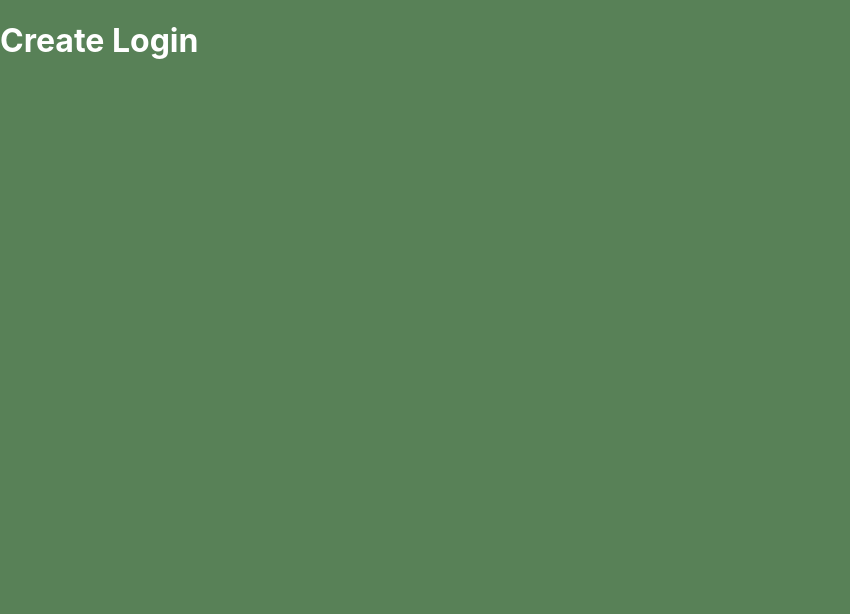
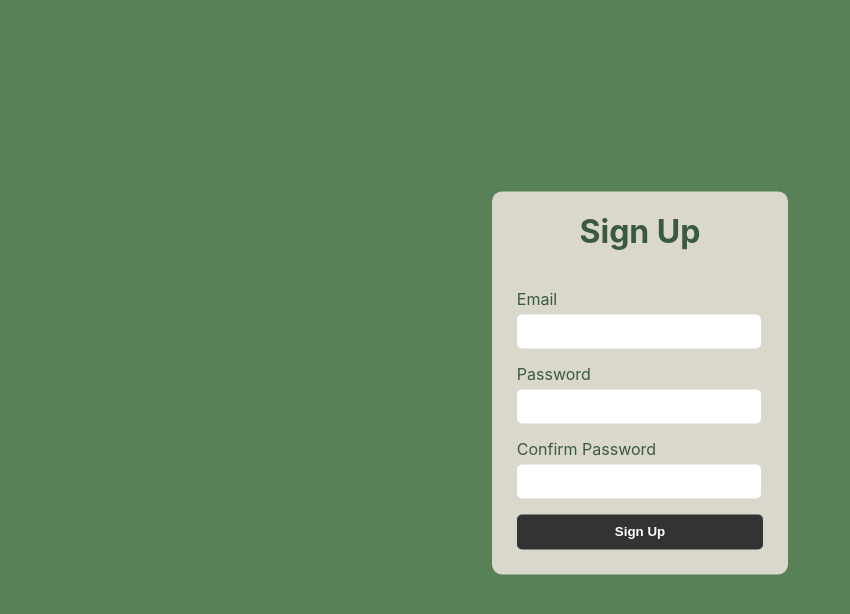
Before and after one commit to broliver18/stick-it-frontend, a React (Create React App) app: page /host-register in a window 1280 px wide. Shown: the top 614 px of the page, without its empty margins (0-850 px from the left). Built offline with nearby package versions, Linux system fonts and the light colour scheme; no server answers.

Commit message:
Finish sign-up page frontend

```diff
--- a/src/Components/HostRegister/HostRegister.js
+++ b/src/Components/HostRegister/HostRegister.js
@@ -1,15 +1,50 @@
-import React, { useState, useEffect } from "react";
+import React, { useState, useEffect, useRef } from "react";
 import { Link } from "react-router-dom";
 import { socket } from "../../socket";
 
 import "./HostRegister.css";
 
 function HostRegister() {
-    return (
-        <div>
-            <h1>Create Login</h1>
+  const [input, setInput] = useState({
+    email: "",
+    password: "",
+    confirmPassword: "",
+  });
+  const { email, password, confirmPassword } = input;
+  const emailInputRef = useRef();
+
+  useEffect(() => {
+    emailInputRef.current.focus();
+  });
+
+  function handleChange(e) {
+    const { name, value } = e.target;
+    setInput((prevState) => ({ ...prevState, [name]: value}));
+  }
+
+  return (
+    <div id="sign-up" className="container-middle">
+      <div className="container-top form">
+        <h1>Sign Up</h1>
+        <div className="login-signup-container">
+          <label>Email</label>
+          <input
+            name="email"
+            value={email}
+            onChange={handleChange}
+            ref={emailInputRef}
+          />
+          <label>Password</label>
+          <input name="password" value={password} onChange={handleChange} />
+          <label>Confirm Password</label>
+          <input name="confirmPassword" value={confirmPassword} onChange={handleChange} />
+          <div className="button-container">
+            <button>Sign Up</button>
+          </div>
         </div>
-    )
+      </div>
+    </div>
+  );
 }
 
 export default HostRegister;
```
Also changed, not shown: src/Components/HostLogin/HostLogin.js (+7 -2 lines).
